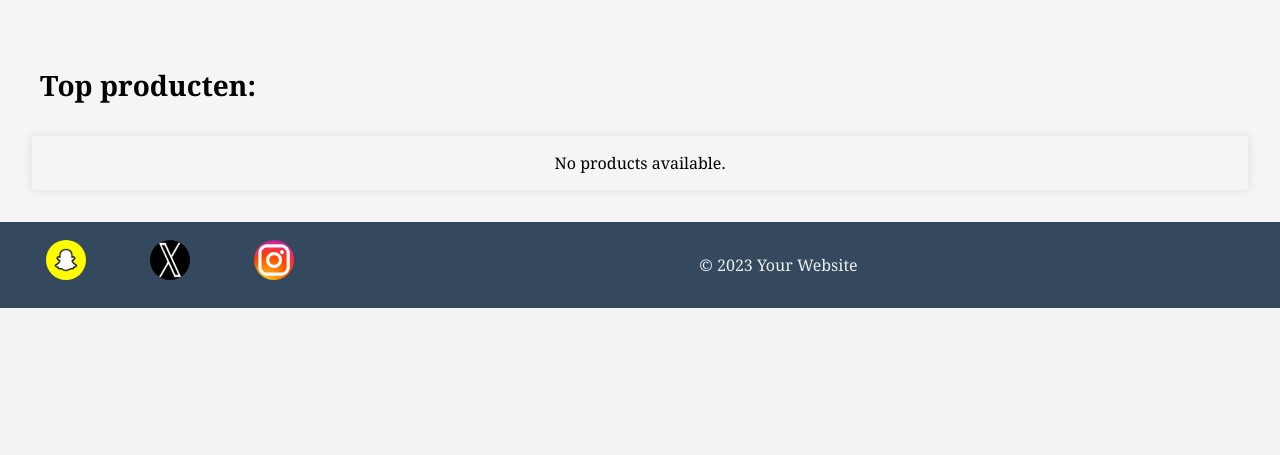
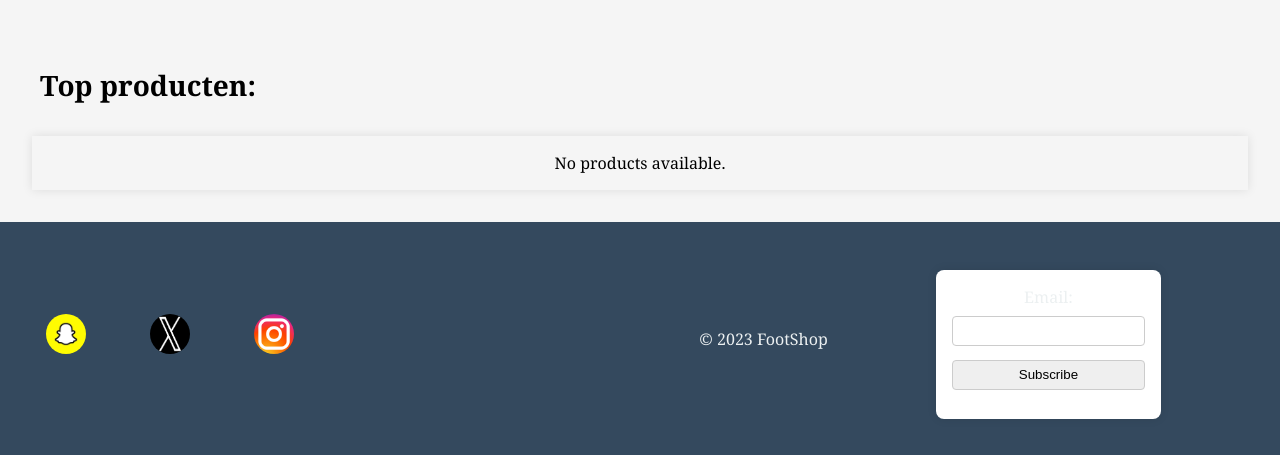
Before and after one commit to Bekoo023/footshop, a PHP site: page /test/home.php in a window 1280 px wide. Shown: the part 658-1113 px from the top of the page. Before the commit the page ends 966 px from the top, so only its background shows below. Run offline with PHP 8.4, Linux system fonts and the light colour scheme; data that the repository does not hold is empty.

Commit message:
moetnogmooiermaken

```diff
--- a/footer.php
+++ b/footer.php
@@ -1,8 +1,19 @@
 <footer>
+
     <div class="social-media">
         <a href="https://www.facebook.com/your_facebook_page" target="_blank"><img src="fotos/snapchat.jpg" class="fotosc"></a>
         <a href="https://twitter.com/your_twitter_page" target="_blank"><img src="fotos/x.jpg" class="fotosc"></a>
         <a href="https://www.instagram.com/beko.023/" target="_blank"><img src="fotos/instagram.jpg" class="fotosc"></a>
     </div>
-    <p>&copy; 2023 Your Website</p>
+
+    <p>&copy; 2023 FootShop</p>
+
+    <form action="subscribe.php" method="post">
+        <label for="email">Email:</label>
+        <input type="email" name="email" id="email" required>
+        <div class="knopinform">
+            <input type="submit" value="Subscribe">
+        </div>
+    </form>
+
 </footer>
--- a/style.css
+++ b/style.css
@@ -492,3 +492,7 @@ main h2{
     font-size: 28px;
     margin-left: 40px;
 }
+
+.knopinform input:hover{
+    background-color: #2c3e50;
+}
```
Also changed, not shown: subscribe.php (added, +16 -0 lines).
